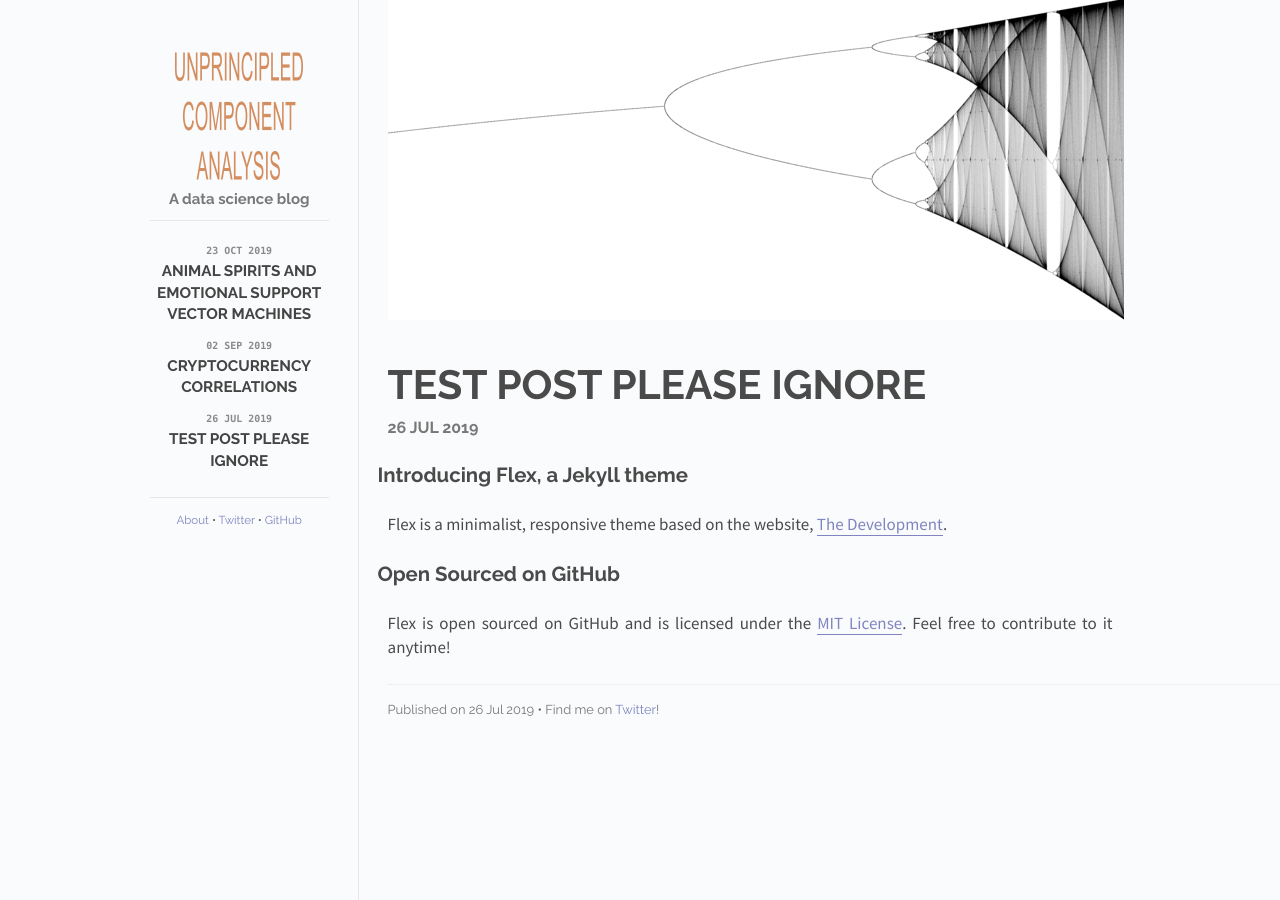
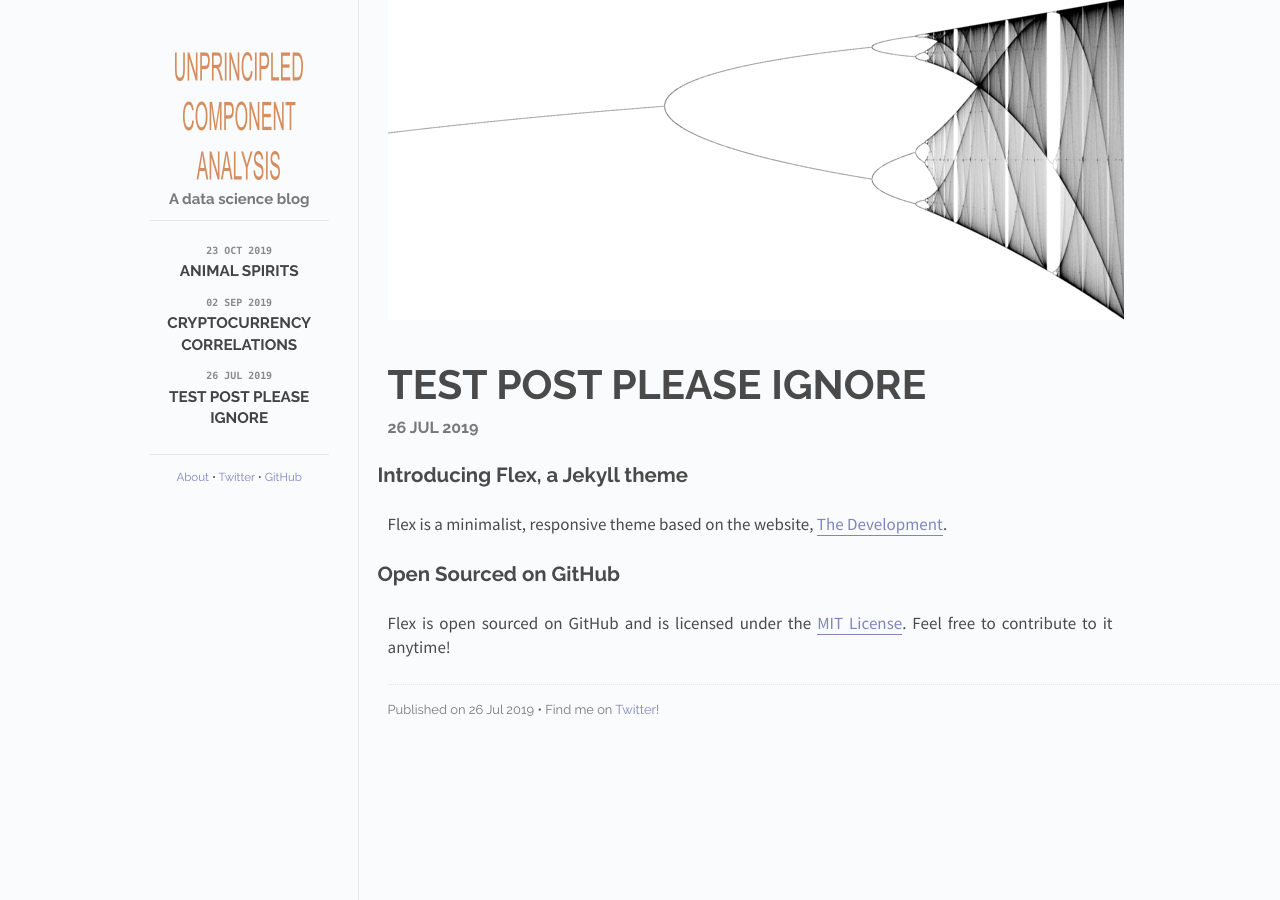
Before and after one commit to crsanderford/crsanderford.github.io, a Jekyll site: the page built from _posts/2013-12-09-example-post.md, in a window 1280 px wide. Built offline with Jekyll 4.4.1, drawn with Linux system fonts in a browser that asks for light colours.

Commit message:
Update 2019-10-23-animal-spirits-post.md

```diff
--- a/_posts/2019-10-23-animal-spirits-post.md
+++ b/_posts/2019-10-23-animal-spirits-post.md
@@ -1,7 +1,6 @@
 ---
 layout: post
-title: Animal Spirits and Emotional Support Vector Machines
-subtitle: or; predicting sentiment of bitcoin tweets with bag-of-words and an SVM
+title: Animal Spirits
 cover: cover.jpg
 date:   2019-10-23 22:40:00
 categories: posts
@@ -10,9 +9,12 @@
 ## The abstract
 
   Sentiment analysis is a valuable tool for determining when the value of an asset is caught in a feedback loop, which can help with evading bad investment decisions, or allow you to make high-payoff contrarian trades. This is especially true of cryptocurrency markets, where there's not much fundamental information to be had and what's there is publicly available.
+
 Sentiment analysis of tweets in the bitcoin hashtag provides some interesting results - while a lot of the most predictive words are simply expressions of positive or negative feeling, as you'd expect, some are quite specific - like "SEC". While that's not necessarily unexpected, it provides some real justification for using tools that are trained on the specific context of use for sentiment analysis, rather than simply using a general sentiment analysis library.
+
 Below are charts displaying the importance of words in classifying tweets as positive, neutral, or negative relative to bitcoin. Mouse over the bar to see it's exact value.
 (three altair charts here)
+
 We can also look at the Shapley values for a specific prediction to see how the model made it's choice regarding the tweet. Red indicates pushing in favor of the predicted class, blue against it. These are fake tweets I'm putting into the model; I've intentionally avoided using words with obvious sentiment.
 (shapley charts here)
 
```
